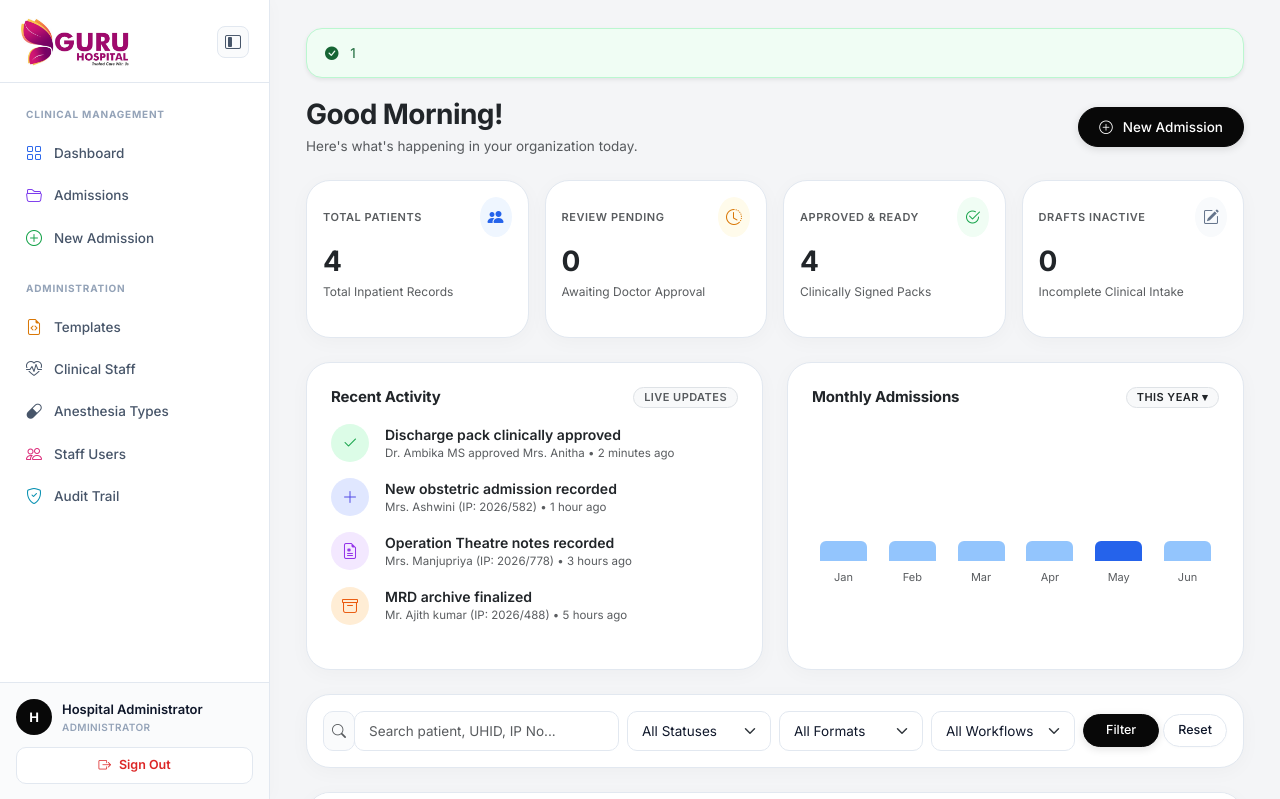
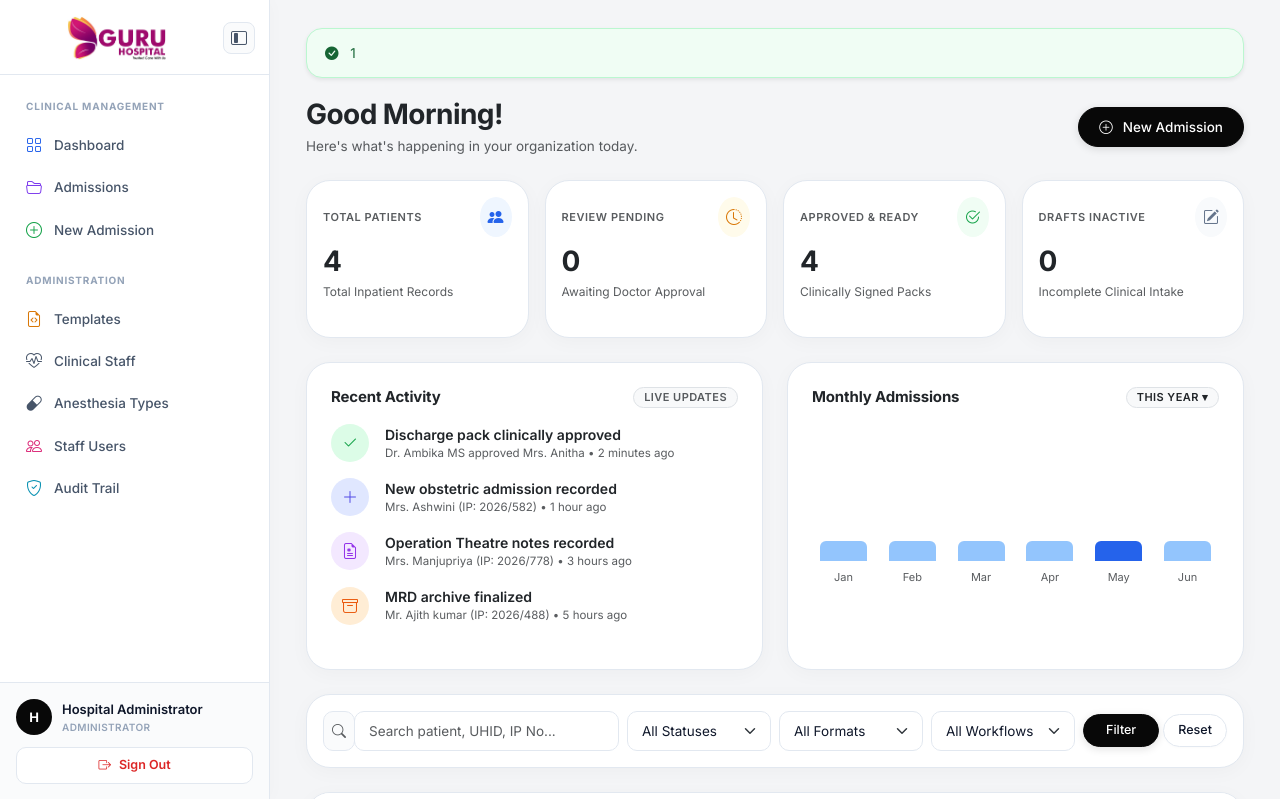
Before and after one commit to pushpaasabari/Guru_Hospital_Laravel_Blade_Design, a Laravel app: page / in a window 1280 px wide. Shown: the top 799 px of the page. Run offline with Laravel 12, Linux system fonts and the light colour scheme; a user stored in the database is signed in; data comes from the database, SQL or seed files in the repository; both versions use the stored data as it was after the commit; style sheets or scripts are compiled from the project's sources; some libraries are stand-ins or nearby versions.

Commit message:
style(sidebar): center-align Guru Hospital brand logo in sidebar header

```diff
--- a/public/css/guru-theme.css
+++ b/public/css/guru-theme.css
@@ -912,27 +912,31 @@ body {
 }
 
 .fg-sidebar-header {
-  padding: 18px 20px 16px 20px;
+  padding: 16px 14px 14px 16px;
   border-bottom: 1px solid var(--fg-border, #e9e9e9);
   display: flex;
   align-items: center;
   justify-content: space-between;
+  min-height: 72px;
 }
 
 /* ─── Official Guru Hospital Brand Logo ──────────────────────────────────── */
 .fg-sidebar-brand {
+  flex: 1;
   display: flex;
   align-items: center;
+  justify-content: center;
   text-decoration: none;
-  max-width: 195px;
+  min-width: 0;
 }
 
 .fg-sidebar-logo-full {
-  height: 48px;
+  height: 44px;
   width: auto;
-  max-width: 190px;
+  max-width: 170px;
   object-fit: contain;
   display: block;
+  margin: 0 auto;
 }
 
 .fg-sidebar-logo-emblem {
@@ -1145,7 +1149,9 @@ body {
   }
 
   .fg-app-shell.sidebar-collapsed .fg-sidebar-hide-btn {
-    margin: 0 !important;
+    position: static !important;
+    transform: none !important;
+    margin: 0 auto !important;
   }
 
   /* Group titles & divider in icon menu mode */
@@ -1232,7 +1238,8 @@ body {
   transition: all 0.15s ease;
   color: var(--fg-text-secondary, #64748b);
   padding: 0;
-  margin-left: 8px;
+  flex-shrink: 0;
+  margin-left: 6px;
 }
 
 .fg-sidebar-hide-btn:hover {
--- a/resources/js/Components/Sidebar.tsx
+++ b/resources/js/Components/Sidebar.tsx
@@ -80,7 +80,7 @@ export default function Sidebar({ collapsed = false, onToggleCollapse }: Sidebar
           <div className="fg-sidebar-header">
             <Link
               href="/dashboard"
-              className="d-flex align-items-center text-decoration-none fg-sidebar-brand"
+              className="d-flex align-items-center justify-content-center text-decoration-none fg-sidebar-brand"
               onClick={closeMobile}
               title="Guru Hospital Dashboard"
             >
--- a/resources/views/layouts/app.blade.php
+++ b/resources/views/layouts/app.blade.php
@@ -29,7 +29,7 @@
     <aside class="fg-sidebar no-print collapse d-lg-flex" id="mobileSidebar">
         <div>
             <div class="fg-sidebar-header">
-                <a class="d-flex align-items-center text-decoration-none fg-sidebar-brand" href="{{ route('dashboard') }}" title="Guru Hospital Dashboard">
+                <a class="d-flex align-items-center justify-content-center text-decoration-none fg-sidebar-brand" href="{{ route('dashboard') }}" title="Guru Hospital Dashboard">
                     <img src="{{ asset('images/guru-hospital-logo.png') }}" alt="Guru Hospital" class="fg-sidebar-logo-full">
                     <img src="{{ asset('images/guru-logo-emblem.png') }}" alt="Guru Hospital" class="fg-sidebar-logo-emblem">
                 </a>
```
Also changed, not shown: database/database.sqlite.
